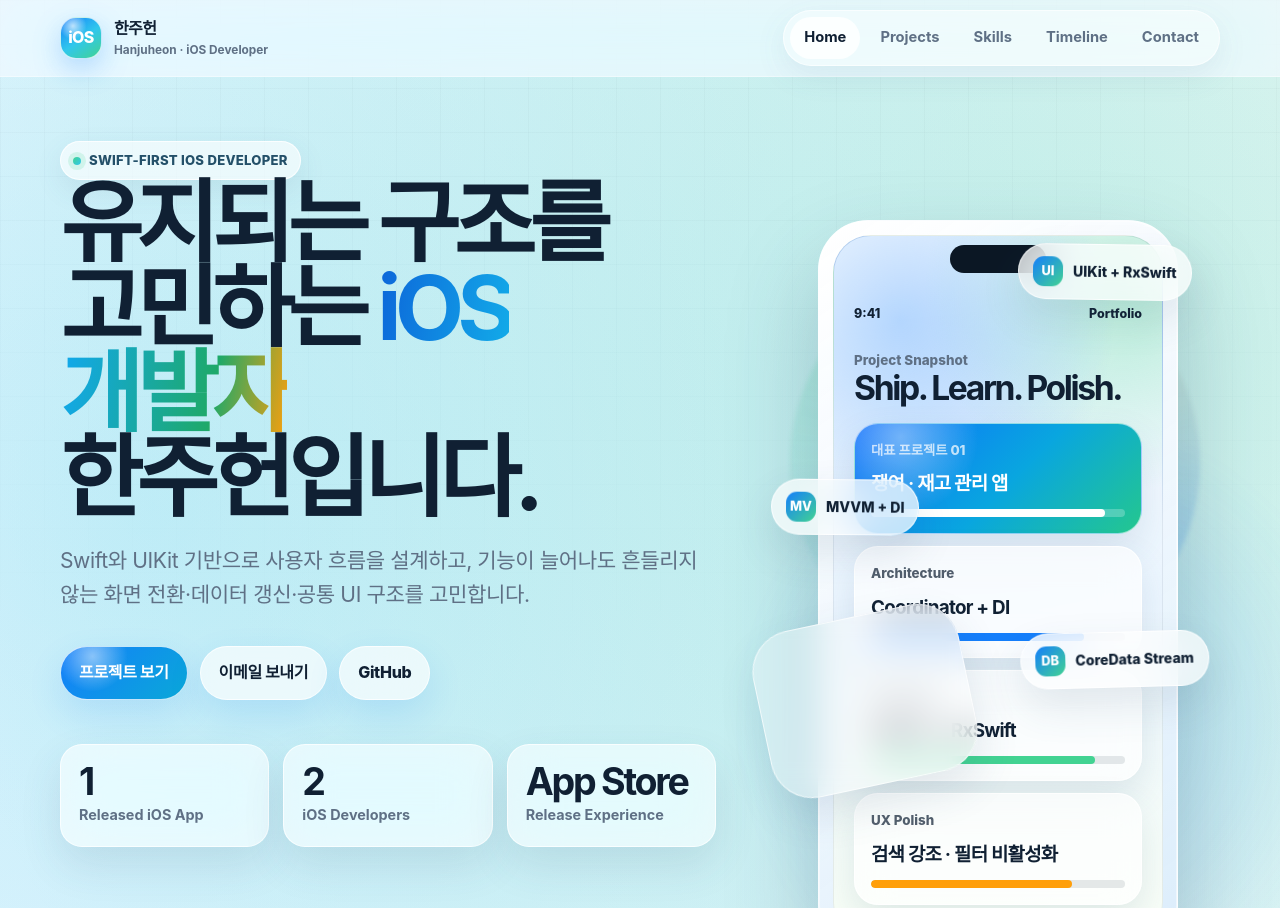
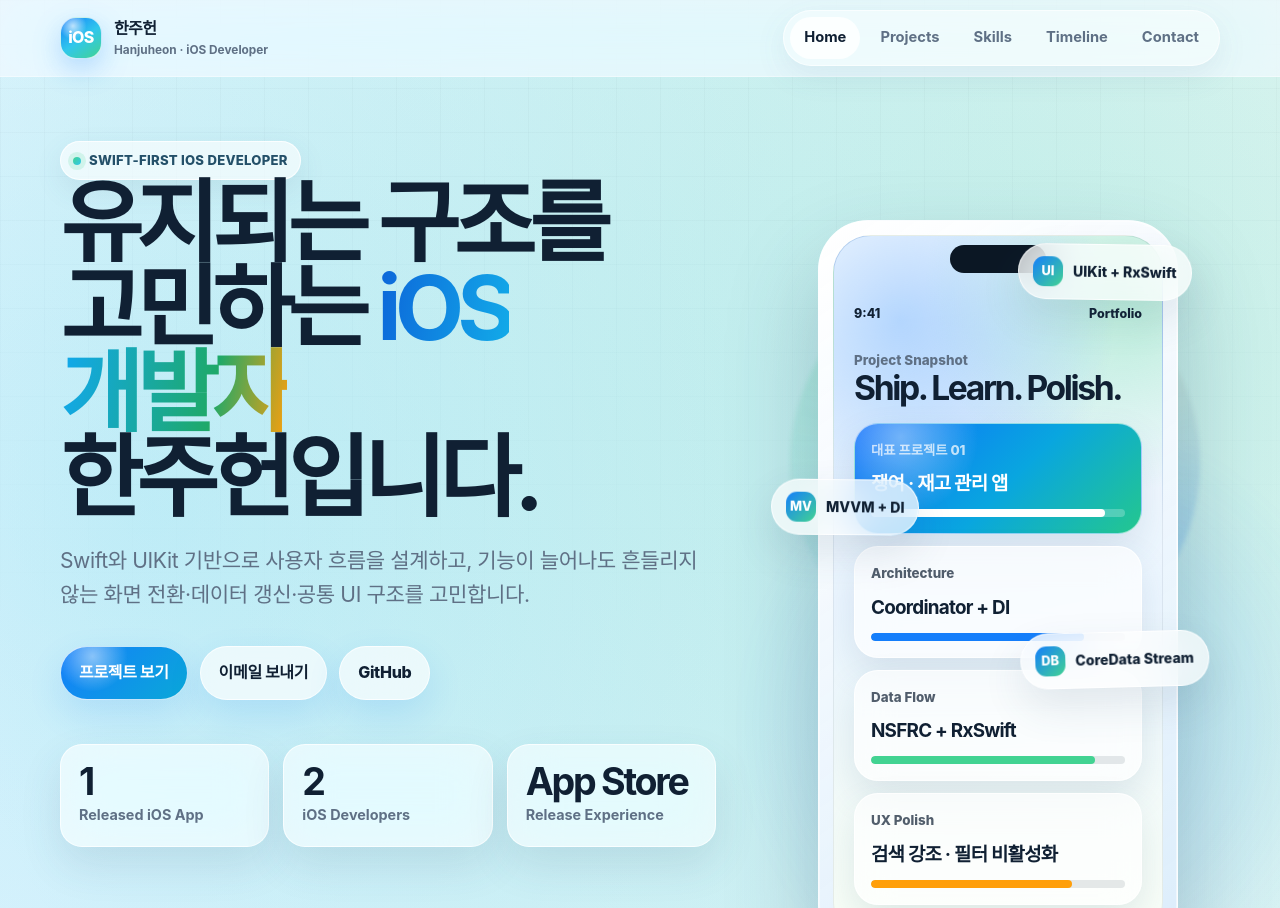
Before and after one commit to TyrHanz/portfolio, a plain HTML site: page index.html in a window 1280 px wide. Shown: the top 908 px of the page. Drawn offline with Linux system fonts and the light colour scheme.

Commit message:
Remove hero decorative panel

```diff
--- a/index.html
+++ b/index.html
@@ -592,22 +592,6 @@
       animation: slowSpin 18s linear infinite;
     }
 
-    .glass-panel {
-      position: absolute;
-      right: 250px;
-      bottom: 18px;
-      z-index: 1;
-      width: 210px;
-      height: 170px;
-      background: rgba(255, 255, 255, 0.34);
-      border: 1px solid rgba(255, 255, 255, 0.66);
-      border-radius: 42px;
-      box-shadow: var(--shadow-soft);
-      backdrop-filter: blur(18px);
-      -webkit-backdrop-filter: blur(18px);
-      transform: rotate(-12deg);
-    }
-
     .project-grid {
       display: grid;
       grid-template-columns: repeat(3, minmax(0, 1fr));
@@ -1016,11 +1000,6 @@
         transform: translateX(-50%) rotate(2deg);
       }
 
-      .glass-panel {
-        right: 50%;
-        transform: translateX(-12%) rotate(-12deg);
-      }
-
       .project-grid {
         grid-template-columns: 1fr;
       }
@@ -1185,7 +1164,6 @@
 
       <div class="hero-visual" aria-label="iPhone 앱 쇼케이스 목업">
         <div class="halo" aria-hidden="true"></div>
-        <div class="glass-panel" aria-hidden="true"></div>
         <div class="orbital-card top"><span class="chip-icon">UI</span> UIKit + RxSwift</div>
         <div class="orbital-card left"><span class="chip-icon">MV</span> MVVM + DI</div>
         <div class="orbital-card bottom"><span class="chip-icon">DB</span> CoreData Stream</div>
```
